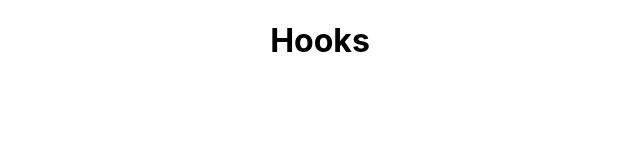
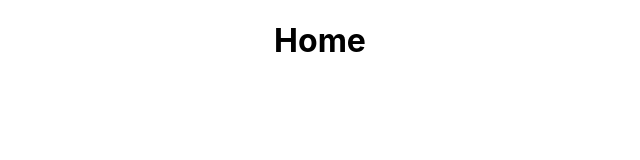
Before and after one commit to jimibue/hooks-review-f20, a React (Create React App) app: page / in a window 1280 px wide. Shown: the top 160 px of the page, without its empty margins (320-960 px from the left). Built offline with nearby package versions, Linux system fonts and the light colour scheme.

Commit message:
routes setup

```diff
--- a/src/App.js
+++ b/src/App.js
@@ -9,8 +9,8 @@ function App() {
   return (
     <div className="App">
       <Switch>
-        {/* <Route exact to="/" component={Home} /> */}
-        <Route exact to="/hooks" component={Hooks} />
+        <Route exact path="/" component={Home} />
+        <Route exact path="/hooks" component={Hooks} />
       </Switch>
     </div>
   );
```
